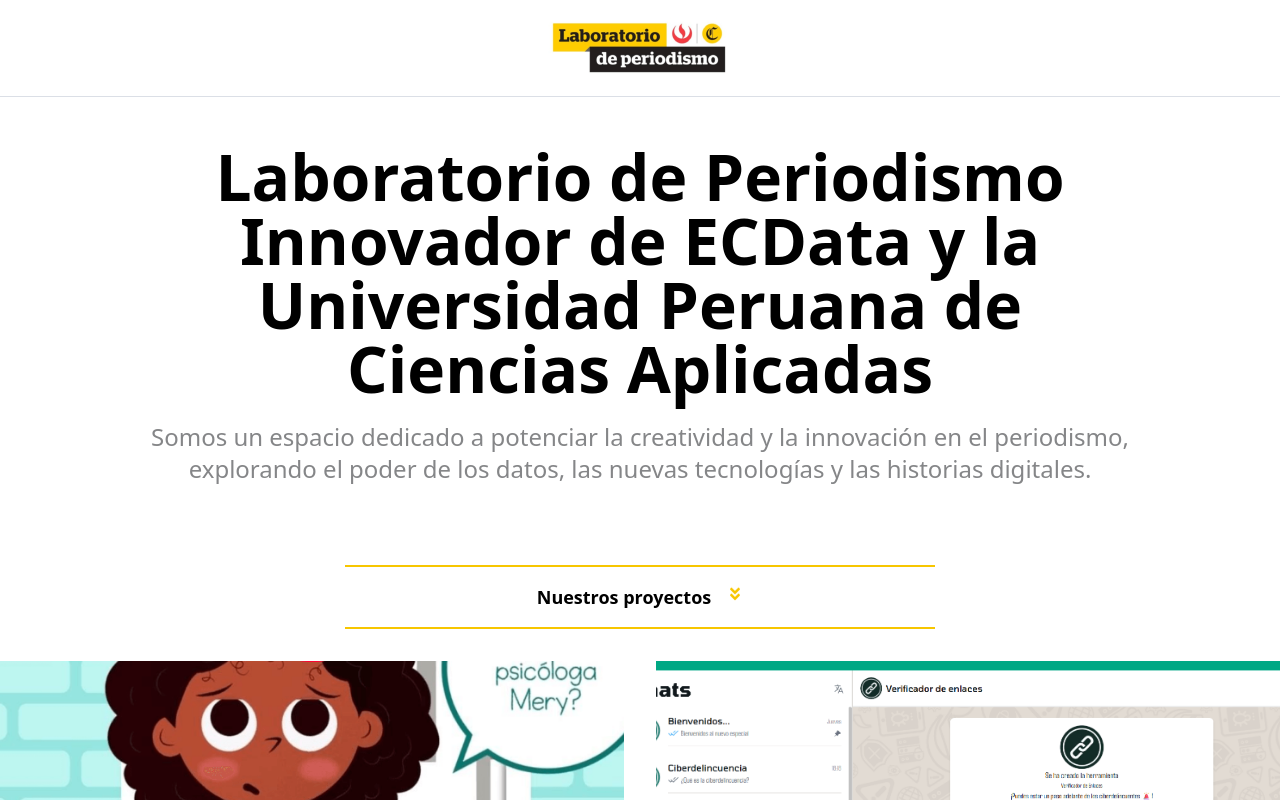
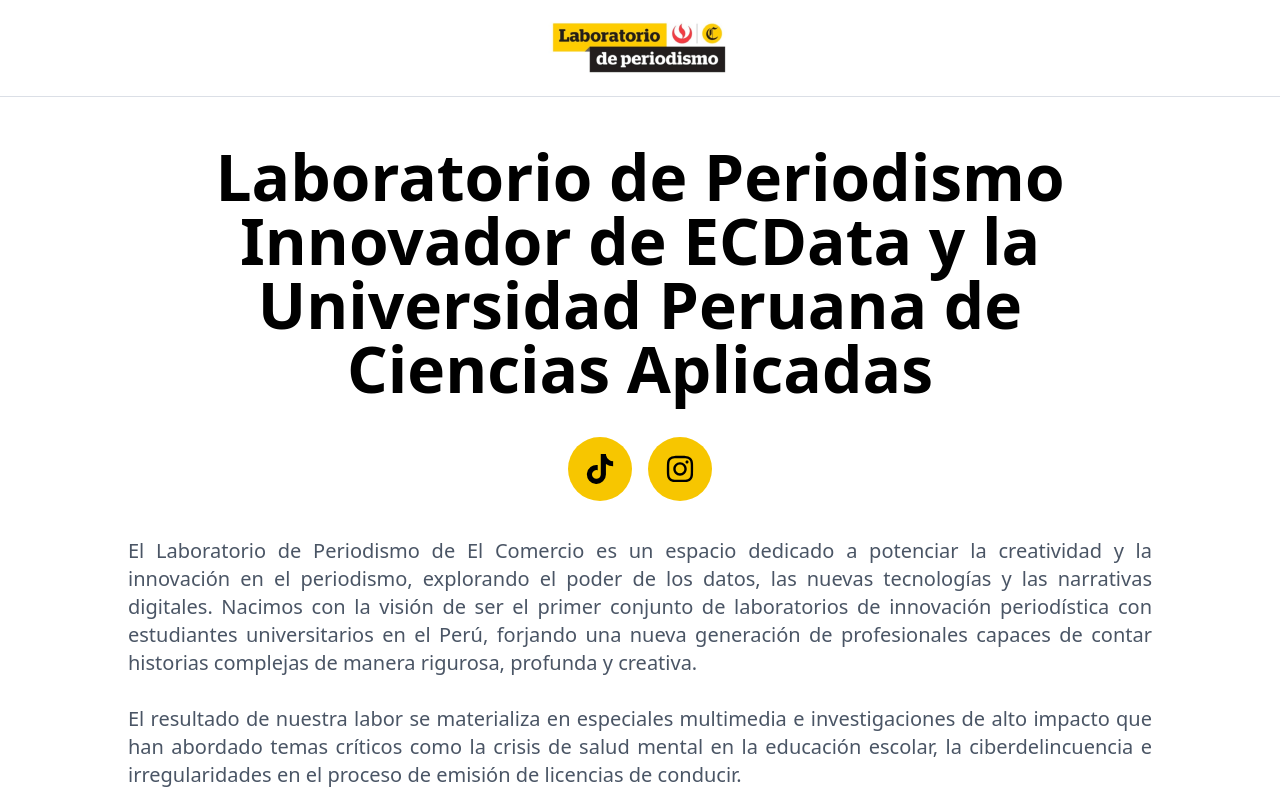
Before and after one commit to Lab-EC-UPC/lab-ec-landing-page, a React (Vite) app: page / in a window 1280 px wide. Shown: the top 800 px of the page. Built offline with nearby package versions, Linux system fonts and the light colour scheme.

Commit message:
added description

```diff
--- a/src/App.tsx
+++ b/src/App.tsx
@@ -4,6 +4,7 @@ import CIBERDELINCUENCIA from "./assets/ciberdelincuencia.png";
 import DESATENDIDOS from "./assets/desatendidos.png";
 import {FaAngleDoubleDown} from "react-icons/fa";
 import {RevealVertical} from "./components/animations/RevealVertical.tsx";
+import { FaTiktok, FaInstagram } from "react-icons/fa";
 
 function App() {
   return (
@@ -29,8 +30,34 @@ function App() {
                 </span>
                 {" "}de ECData y la Universidad Peruana de Ciencias Aplicadas
               </h1>
-              <p className="text-placeholder text-lg md:text-2xl">
-                Somos un espacio dedicado a potenciar la creatividad y la innovación en el periodismo, explorando el poder de los datos, las nuevas tecnologías y las historias digitales.
+
+              <div className="grid grid-cols-2 gap-4 justify-center items-center mt-4">
+                <a
+                  href="https://www.tiktok.com/@ec.data.upc"
+                  target="_blank"
+                  className="size-12 md:size-16 hover:cursor-pointer hover:scale-105 duration-200  bg-primary rounded-full flex justify-center items-center"
+                >
+                  <FaTiktok className="text-lg md:text-3xl" />
+                </a>
+                <a
+                  href="https://www.instagram.com/lab_elcomercio_upc"
+                  target="_blank"
+                  className="size-12 md:size-16 hover:cursor-pointer hover:scale-105 duration-200  bg-primary rounded-full flex justify-center items-center"
+                >
+                  <FaInstagram className="text-lg md:text-3xl" />
+                </a>
+              </div>
+
+              <p className="text-gray-600 text-lg md:text-xl text-justify mt-4">
+                El Laboratorio de Periodismo de El Comercio es un espacio dedicado a potenciar la creatividad y
+                la innovación en el periodismo, explorando el poder de los datos, las nuevas tecnologías y las
+                narrativas digitales. Nacimos con la visión de ser el primer conjunto de laboratorios de innovación
+                periodística con estudiantes universitarios en el Perú, forjando una nueva generación de
+                profesionales capaces de contar historias complejas de manera rigurosa, profunda y creativa.
+                <br/><br/>
+                El resultado de nuestra labor se materializa en especiales multimedia e investigaciones de alto
+                impacto que han abordado temas críticos como la crisis de salud mental en la educación
+                escolar, la ciberdelincuencia e irregularidades en el proceso de emisión de licencias de conducir.
               </p>
             </div>
           </div>
@@ -103,10 +130,6 @@ function App() {
               </div>
               <div className="space-y-2 text-center md:text-end">
                 <h1 className="font-bold text-lg">Lab ECData - UPC © 2025</h1>
-                <p>
-                  Developed by{" "}
-                  <a className="hover:text-primary duration-200" href="https://lilianafu.com/" target="_blank">Liliana Fu</a>
-                </p>
               </div>
             </div>
           </div>
```
